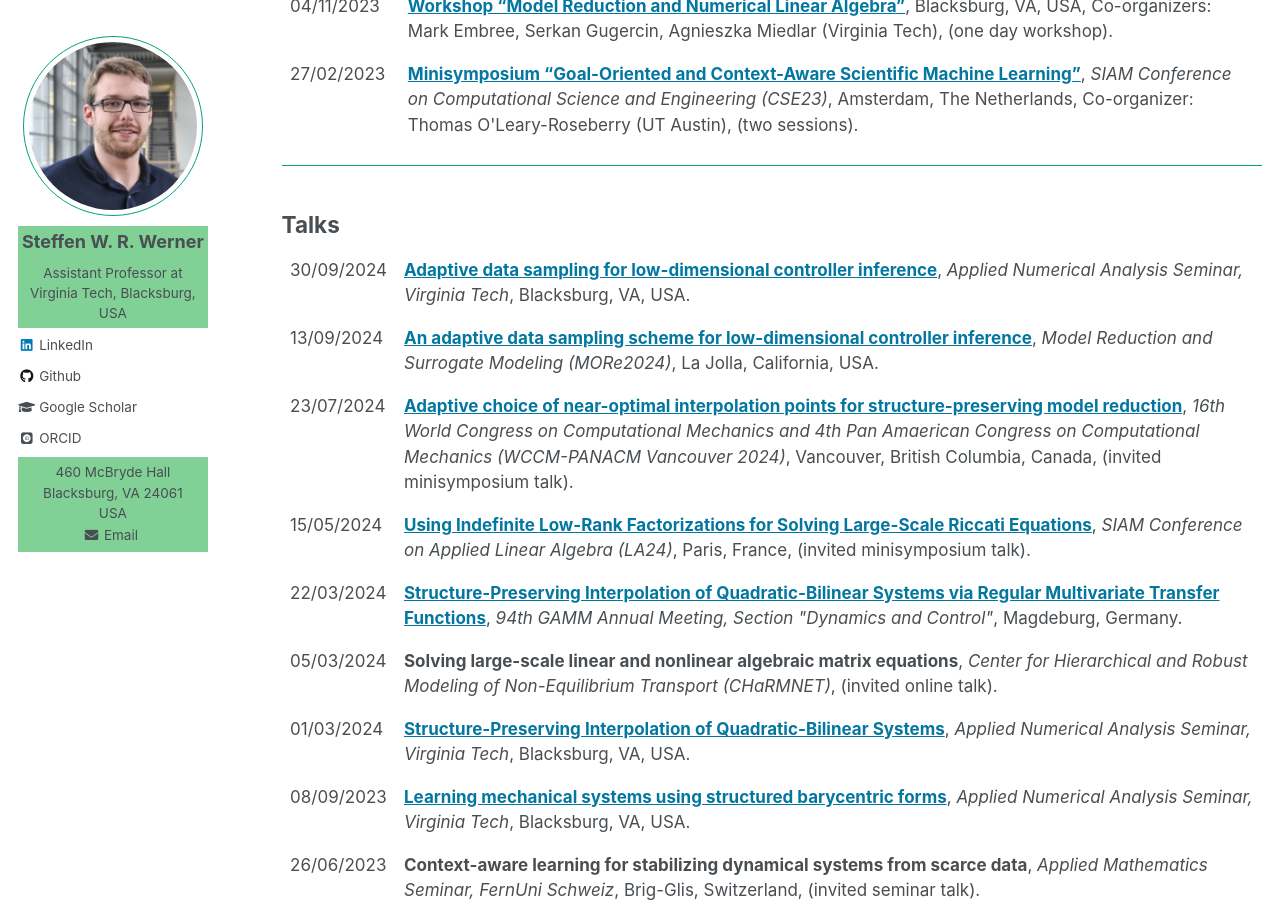
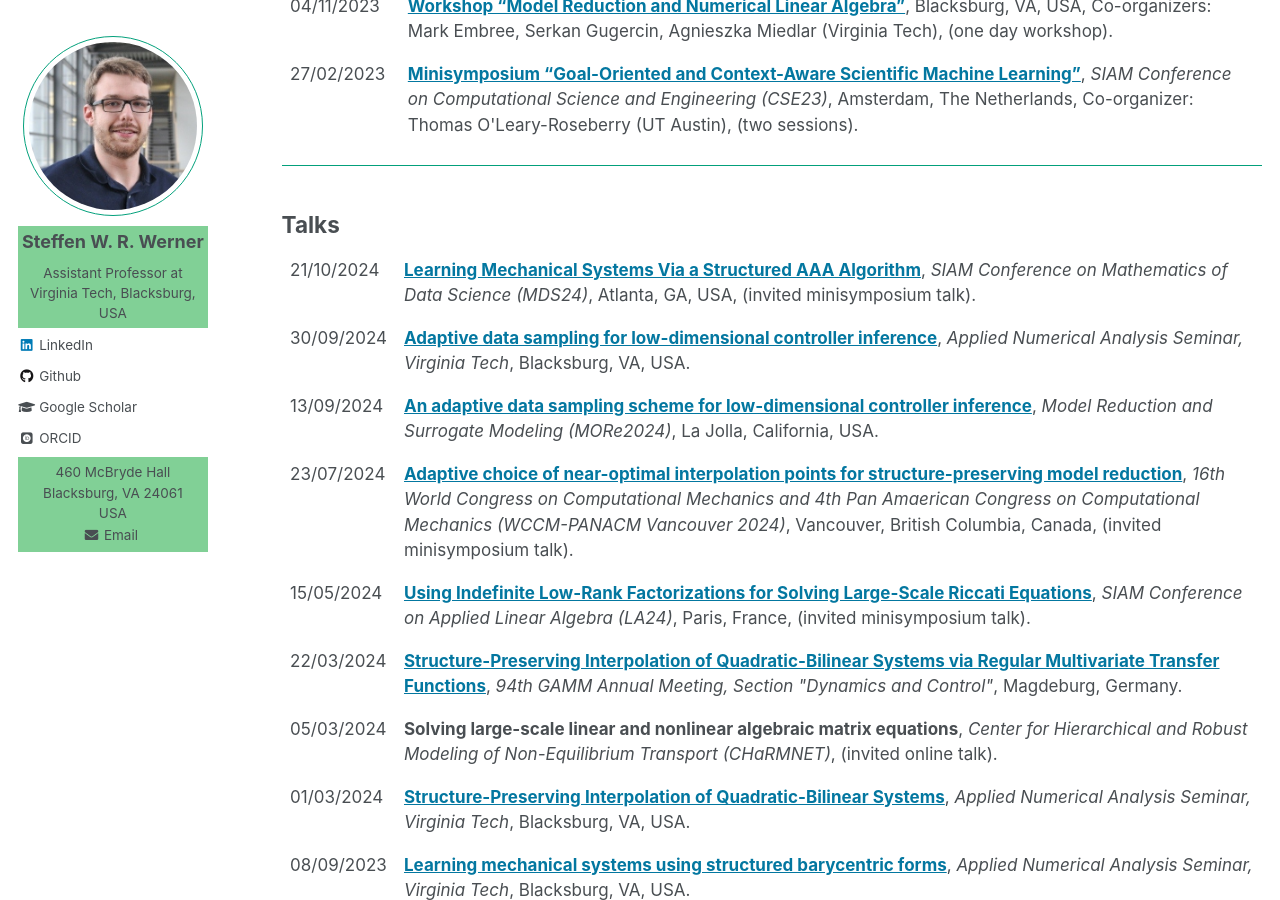
Before and after one commit to ninsteve/ninsteve.github.io, a Jekyll site: the page built from _pages/conferences.md, in a window 1280 px wide and 900 px high, scrolled down 1057 px. Built offline with Jekyll 4.4.1, drawn with Linux system fonts in a browser that asks for light colours; nearby versions of some CDN libraries; some web fonts are replaced; some of the changed text lies outside the part shown.

Commit message:
Updated CV and talks.

```diff
--- a/_pages/conferences.md
+++ b/_pages/conferences.md
@@ -92,6 +92,15 @@ author_profile: true
 ## <a name="talks"></a>Talks ##
 
 <table class="eventtable">
+  <tr>
+    <td style="width:8%"> 21/10/2024 </td>
+    <td>
+    <strong><a target="blank_" href="https://meetings.siam.org/sess/dsp_talk.cfm?p=139480">Learning
+    Mechanical Systems Via a Structured AAA Algorithm</a></strong>,
+    <i>SIAM Conference on Mathematics of Data Science (MDS24)</i>,
+    Atlanta, GA, USA, (invited minisymposium talk).<br>
+    </td>
+  </tr>
   <tr>
     <td style="width:8%"> 30/09/2024 </td>
     <td>
```
Also changed, not shown: other parts of _pages/conferences.md (+2 -2 lines), 1 other file.
